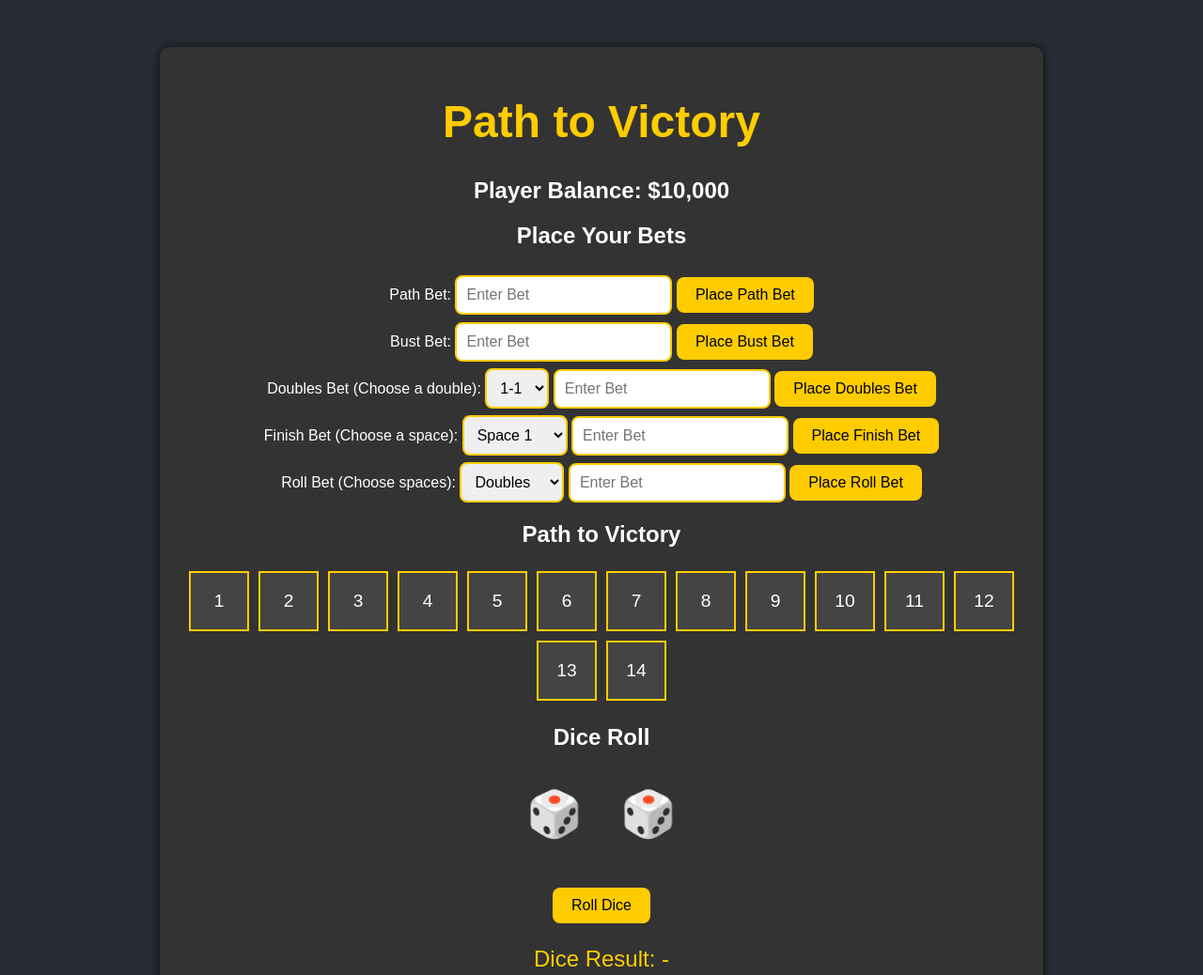
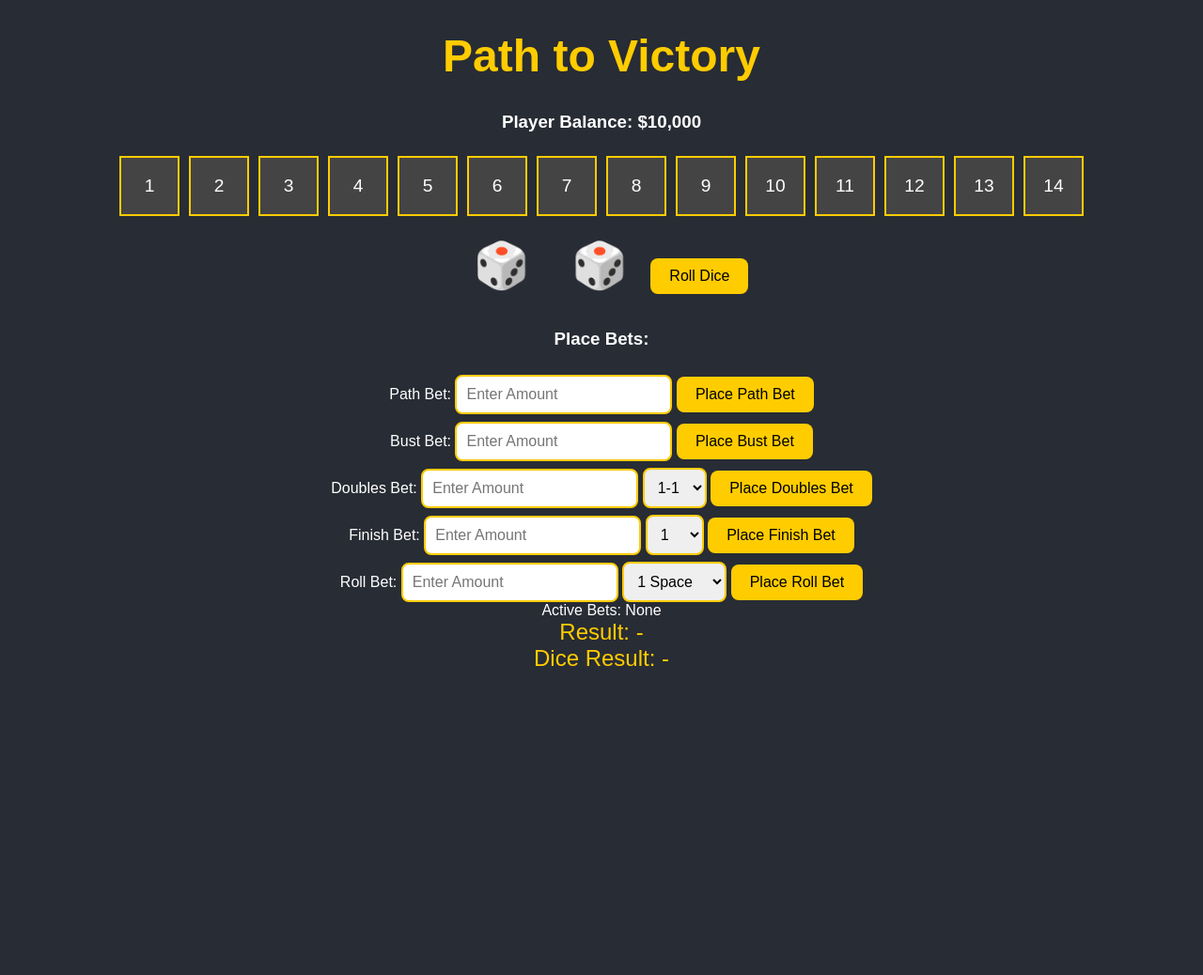
Before and after one commit to HerveP12/Path-To-Victory, a plain HTML site: page index.html in a window 1280 px wide. Shown: the top 1038 px of the page at 94% size. After the commit the page ends 800 px from the top, so only its background shows below. Drawn offline with Linux system fonts and the light colour scheme.

Commit message:
Update index.html

```diff
--- a/index.html
+++ b/index.html
@@ -7,42 +7,58 @@
     <link rel="stylesheet" href="style.css" />
   </head>
   <body>
-    <div id="game-container">
+    <div class="game-container">
       <h1>Path to Victory</h1>
 
-      <!-- Player Balance -->
-      <div id="balance-section">
-        <h2>Player Balance: $<span id="player-balance">10,000</span></h2>
+      <!-- Player Balance Display -->
+      <div class="balance-container">
+        <h3>Player Balance: $<span id="player-balance">10000</span></h3>
       </div>
 
-      <!-- Betting Section -->
-      <div id="betting-section">
-        <h2>Place Your Bets</h2>
+      <!-- Path Spaces -->
+      <div id="path" class="path-container"></div>
 
-        <div id="path-bet">
-          <label for="path-bet">Path Bet:</label>
+      <!-- Dice Display -->
+      <div class="dice-container">
+        <div id="dice-1" class="dice">🎲</div>
+        <div id="dice-2" class="dice">🎲</div>
+        <button onclick="rollDice()" class="btn-roll">Roll Dice</button>
+      </div>
+
+      <!-- Bet Inputs -->
+      <div class="bet-container">
+        <h3>Place Bets:</h3>
+
+        <!-- Path Bet -->
+        <div>
+          <label for="path-bet-amount">Path Bet: </label>
           <input
             type="number"
             id="path-bet-amount"
-            placeholder="Enter Bet"
-            min="1"
+            placeholder="Enter Amount"
           />
           <button onclick="placePathBet()">Place Path Bet</button>
         </div>
 
-        <div id="bust-bet">
-          <label for="bust-bet">Bust Bet:</label>
+        <!-- Bust Bet -->
+        <div>
+          <label for="bust-bet-amount">Bust Bet: </label>
           <input
             type="number"
             id="bust-bet-amount"
-            placeholder="Enter Bet"
-            min="1"
+            placeholder="Enter Amount"
           />
           <button onclick="placeBustBet()">Place Bust Bet</button>
         </div>
 
-        <div id="doubles-bet">
-          <label for="doubles-bet">Doubles Bet (Choose a double):</label>
+        <!-- Doubles Bet -->
+        <div>
+          <label for="doubles-bet-amount">Doubles Bet: </label>
+          <input
+            type="number"
+            id="doubles-bet-amount"
+            placeholder="Enter Amount"
+          />
           <select id="doubles-choice">
             <option value="1-1">1-1</option>
             <option value="2-2">2-2</option>
@@ -51,89 +67,66 @@
             <option value="5-5">5-5</option>
             <option value="6-6">6-6</option>
           </select>
-          <input
-            type="number"
-            id="doubles-bet-amount"
-            placeholder="Enter Bet"
-            min="1"
-          />
           <button onclick="placeDoublesBet()">Place Doubles Bet</button>
         </div>
 
-        <div id="finish-bet">
-          <label for="finish-bet">Finish Bet (Choose a space):</label>
-          <select id="finish-choice">
-            <option value="1">Space 1</option>
-            <option value="2">Space 2</option>
-            <option value="3">Space 3</option>
-            <option value="4">Space 4</option>
-            <option value="5">Space 5</option>
-            <option value="6">Space 6</option>
-            <option value="7">Space 7</option>
-            <option value="8">Space 8</option>
-            <option value="9">Space 9</option>
-            <option value="10">Space 10</option>
-            <option value="11">Space 11</option>
-            <option value="12">Space 12</option>
-            <option value="13">Space 13</option>
-            <option value="14">Space 14</option>
-          </select>
+        <!-- Finish Bet -->
+        <div>
+          <label for="finish-bet-amount">Finish Bet: </label>
           <input
             type="number"
             id="finish-bet-amount"
-            placeholder="Enter Bet"
-            min="1"
+            placeholder="Enter Amount"
           />
+          <select id="finish-choice">
+            <option value="1">1</option>
+            <option value="2">2</option>
+            <option value="3">3</option>
+            <option value="4">4</option>
+            <option value="5">5</option>
+            <option value="6">6</option>
+            <option value="7">7</option>
+            <option value="8">8</option>
+            <option value="9">9</option>
+            <option value="10">10</option>
+            <option value="11">11</option>
+            <option value="12">12</option>
+            <option value="13">13</option>
+            <option value="14">14</option>
+          </select>
           <button onclick="placeFinishBet()">Place Finish Bet</button>
         </div>
 
-        <div id="roll-bet">
-          <label for="roll-bet">Roll Bet (Choose spaces):</label>
+        <!-- Roll Bet -->
+        <div>
+          <label for="roll-bet-amount">Roll Bet: </label>
+          <input
+            type="number"
+            id="roll-bet-amount"
+            placeholder="Enter Amount"
+          />
           <select id="roll-choice">
-            <option value="doubles">Doubles</option>
             <option value="1">1 Space</option>
             <option value="2">2 Spaces</option>
             <option value="3">3 Spaces</option>
             <option value="4">4 Spaces</option>
             <option value="5">5 Spaces</option>
+            <option value="doubles">Doubles</option>
           </select>
-          <input
-            type="number"
-            id="roll-bet-amount"
-            placeholder="Enter Bet"
-            min="1"
-          />
           <button onclick="placeRollBet()">Place Roll Bet</button>
         </div>
       </div>
 
-      <!-- Path Section -->
-      <div id="path-section">
-        <h2>Path to Victory</h2>
-        <div id="path">
-          <!-- Spaces will be generated dynamically in JavaScript -->
-        </div>
+      <!-- Active Bets Display -->
+      <div id="active-bets" class="active-bets-container">
+        Active Bets: None
       </div>
 
-      <!-- Dice Roll Section -->
-      <div id="dice-section">
-        <h2>Dice Roll</h2>
-        <div id="dice-container">
-          <div id="dice-1" class="dice">🎲</div>
-          <div id="dice-2" class="dice">🎲</div>
-        </div>
-        <button onclick="rollDice()">Roll Dice</button>
-        <p id="dice-result">Dice Result: -</p>
-      </div>
+      <!-- Game Result Display -->
+      <div id="game-result" class="game-result-container">Result: -</div>
 
-      <!-- Results Section -->
-      <div id="result-section">
-        <h2>Game Results</h2>
-        <p id="game-result">Result: -</p>
-      </div>
-
-      <button onclick="resetGame()">Reset Game</button>
-      <!-- Reset Game Button -->
+      <!-- Dice Result Display -->
+      <div id="dice-result" class="dice-result-container">Dice Result: -</div>
     </div>
 
     <script src="script.js"></script>
```
